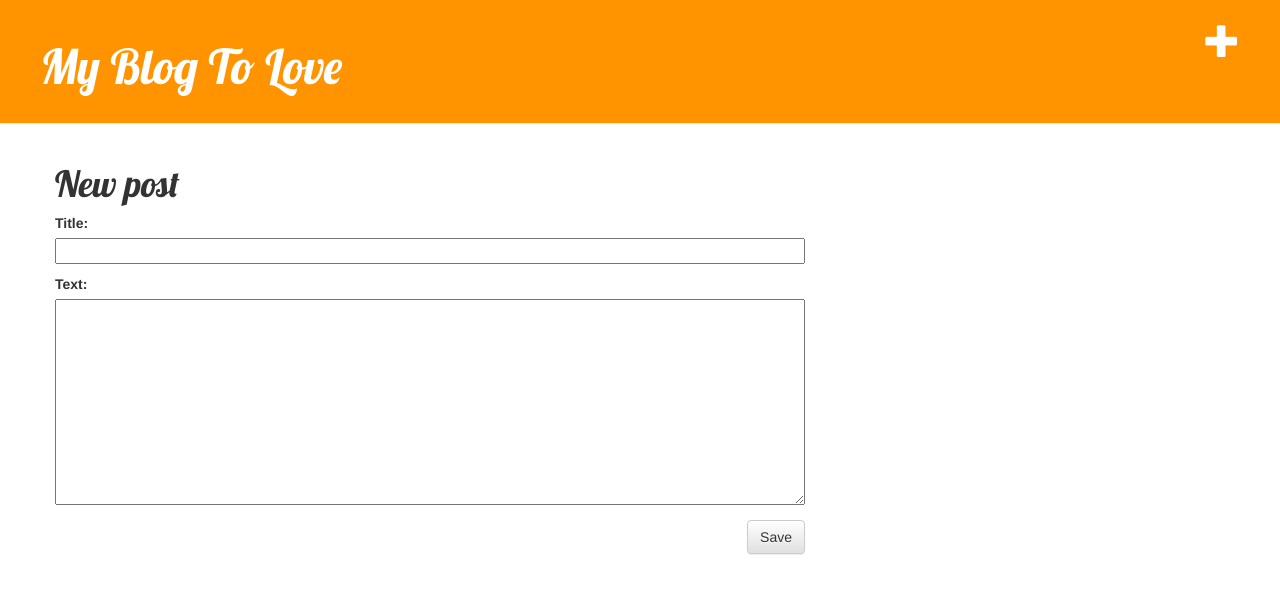
After one commit to mateovlz/appBlogWeb, a Django app: page /post/new in a window 1280 px wide. The commit adds this page. Shown: the top 594 px of the page. Run offline with Django 3.2, Linux system fonts and the light colour scheme; some libraries are stand-ins or nearby versions.

Commit message:
Plantilla para crear post

```diff
--- /dev/null
+++ b/blog/forms.py
@@ -0,0 +1,7 @@
+from django import forms
+from .models import Post
+
+class PostForm(forms.ModelForm):
+    class Meta:
+        model = Post
+        fields = ("title",'text',)
--- a/blog/templates/blog/base.html
+++ b/blog/templates/blog/base.html
@@ -11,7 +11,8 @@
     </head>
     <body>
         <div class="page-header">
-            <h1><a href="/">Django Girls Blog</a></h1>
+            <a href="{% url 'post_new' %}" class="top-menu"><span class="glyphicon glyphicon-plus"></span></a>
+            <h1><a href="/">My Blog To Love</a></h1>
         </div>
         <div class="content container">
             <div class="row">
--- /dev/null
+++ b/blog/templates/blog/post_edit.html
@@ -0,0 +1,10 @@
+{% extends 'blog/base.html' %}
+
+{% block content %}
+    <h1>New post</h1>
+    <form method="POST" class="post-form">
+        {% csrf_token %}
+        {{ form.as_p }}
+        <button type="submit" class="save btn btn-default">Save</button>
+    </form>
+{% endblock %}
--- a/blog/urls.py
+++ b/blog/urls.py
@@ -4,5 +4,6 @@ from . import views
 urlpatterns = [
     path('', views.post_list, name='post_list'),
     path('post/<int:pk>/', views.post_detail, name='post_detail'),
+    path('post/new', views.post_new, name='post_new'),
 
 ]
--- a/blog/views.py
+++ b/blog/views.py
@@ -1,6 +1,7 @@
 from django.shortcuts import render , get_object_or_404
 from .models import Post
 from django.utils import timezone
+from .forms import PostForm
 
 
 def post_list(request):
@@ -11,3 +12,7 @@ def post_list(request):
 def post_detail(request, pk):
     post = get_object_or_404(Post,pk=pk)
     return render(request,'blog/post_detail.html',{'post': post})
+
+def post_new(request):
+    form = PostForm()
+    return render(request, 'blog/post_edit.html',{'form': form})
```
